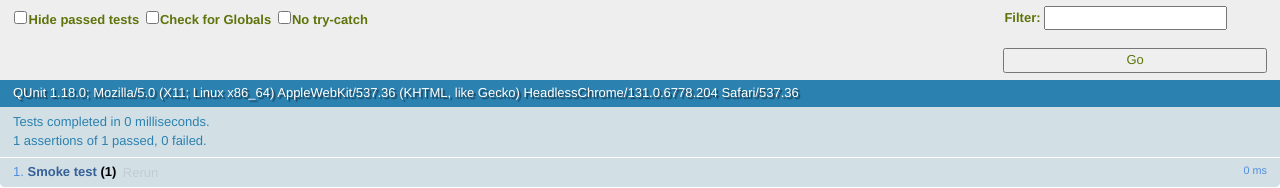
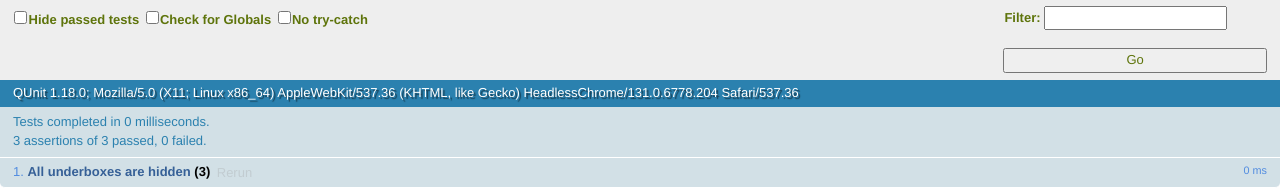
Before and after one commit to cantorandball/inployment, a Django app: page /tests/ in a window 1280 px wide. Shown: the part 718-906 px from the top of the page. Run offline with Django 3.2, Linux system fonts and the light colour scheme; parts of the project's set-up code (start-up, migrations or seed data) failed here and were passed over; some libraries are stand-ins or nearby versions.

Commit message:
Correct 'visible' tag for first test

```diff
--- a/inployment-django/inployment/inployment_app/templates/qunit-home.html
+++ b/inployment-django/inployment/inployment_app/templates/qunit-home.html
@@ -11,8 +11,10 @@
     <div id="qunit-fixture"></div>
 
     <script>
-        $(test("Smoke test", function(assert){
-            assert.ok(true);
+        $(test("All underboxes are hidden", function(assert){
+            $(".underbox").each(function(){
+               assert.notOk($(this).is( ":visible" ));
+            });
         }));
     </script>
 
```
